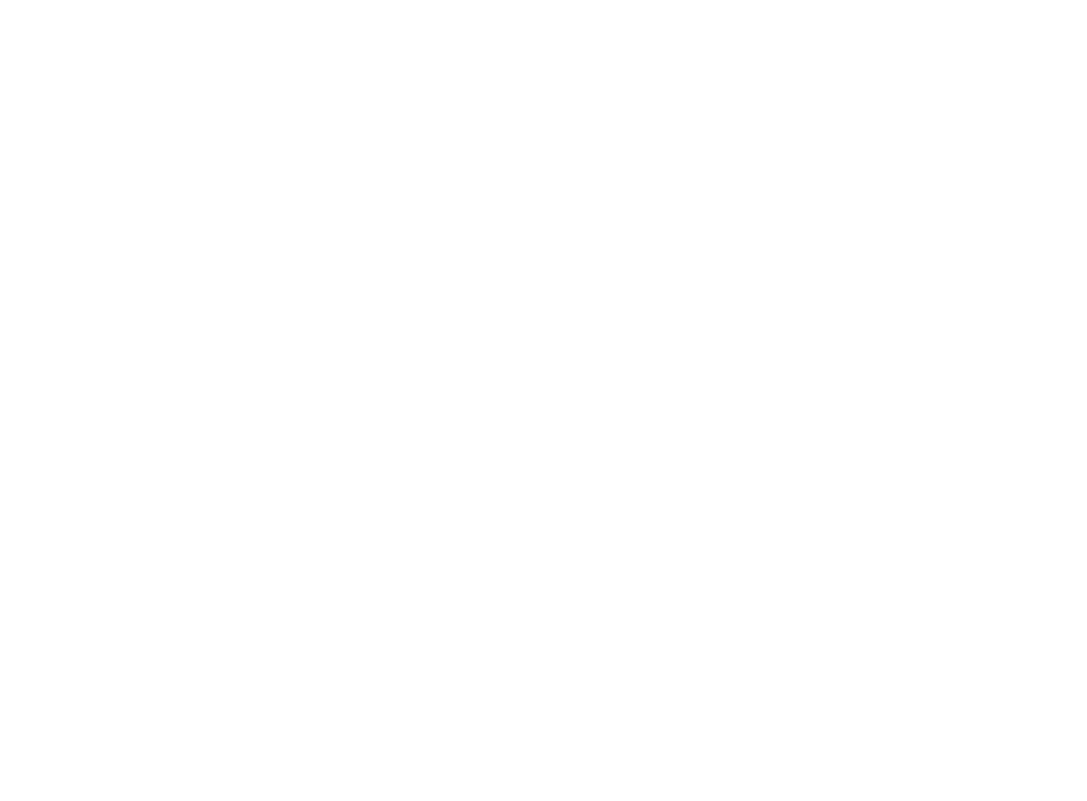
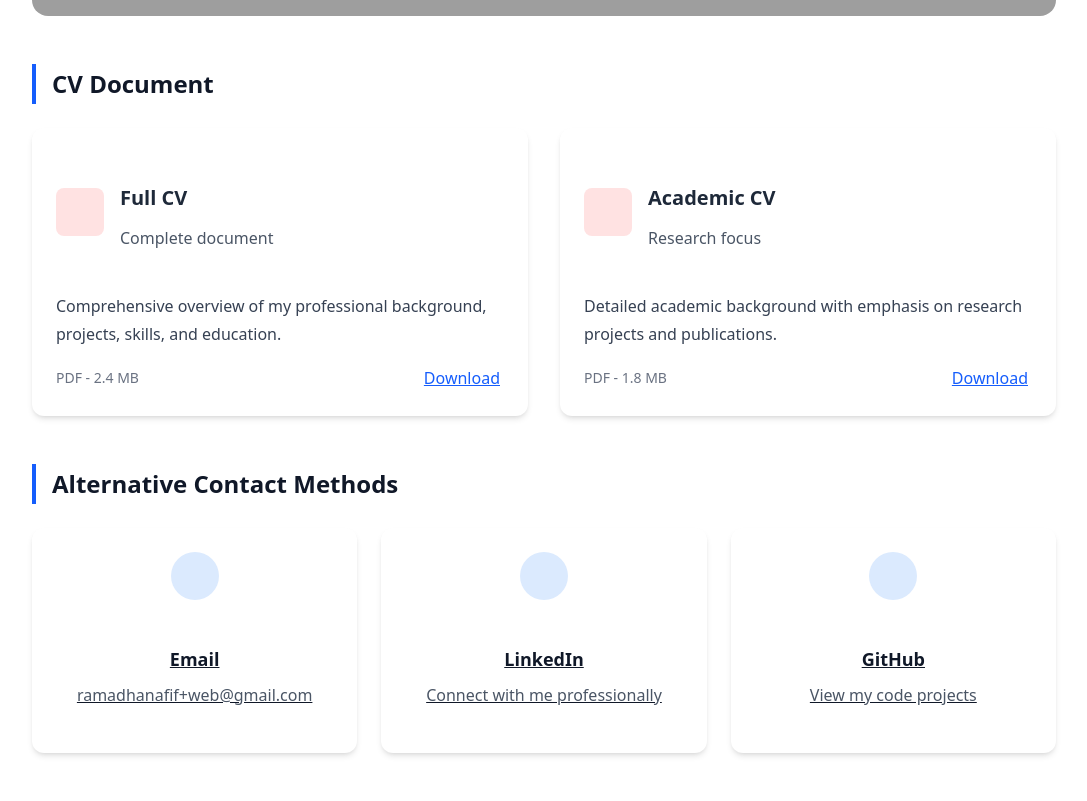
Before and after one commit to ramadhanafif/portofolio-v2, a SvelteKit app: page /resume in a window 1280 px wide. Before the commit this address had no page. Shown: the part 499-1300 px from the top of the page, without its empty margins (96-1183 px from the left). Before the commit the page ends 800 px from the top, so only its background shows below. Built offline with nearby package versions, Linux system fonts and the light colour scheme; grey boxes are pictures that could not be loaded.

Commit message:
feat: add resume pages for download

```diff
--- a/src/routes/+layout.svelte
+++ b/src/routes/+layout.svelte
@@ -12,7 +12,7 @@
 		src="//stats.afiframadhan.dev/count.js"
 	></script>
 	<noscript>
-		<img src="https://stats.afiframadhan.dev/count?p=/" />
+		<img src="https://stats.afiframadhan.dev/count?p=/" alt="stats" />
 	</noscript>
 </svelte:head>
 
--- /dev/null
+++ b/src/routes/resume/+page.svelte
@@ -0,0 +1,138 @@
+<div class="m-auto prose mt-4 w-full max-w-6xl px-8">
+	<div class="m-auto mt-4 w-full max-w-6xl px-8">
+		<div class="flex min-h-screen">
+			<!-- Main Content -->
+			<main class="my-16 prose max-w-none flex-1">
+				<div
+					class="mb-12 rounded-2xl bg-[url(https://images.unsplash.com/photo-1555421689-491a97ff2040?ixlib=rb-4.0.3&ixid=M3wxMjA3fDB8MHxwaG90by1wYWdlfHx8fGVufDB8fHx8fA%3D%3D&auto=format&fit=crop&w=2000&q=80)] bg-cover bg-center p-8"
+				>
+					<div class="max-w-2xl rounded-xl bg-white/90 p-6 backdrop-blur-sm">
+						<h1 class="mb-2 text-3xl font-bold text-gray-800 md:text-4xl">Download My CV</h1>
+						<p class="mb-6 text-lg text-gray-600">
+							Get the complete details of my professional experience, projects, and qualifications
+							in PDF format.
+						</p>
+						<a
+							href="#"
+							class="inline-flex transform items-center rounded-lg bg-blue-600 px-6 py-3 font-bold text-white transition duration-300 hover:scale-105 hover:bg-blue-700"
+						>
+							<i class="fas fa-download mr-2"></i> Download CV (PDF)
+						</a>
+					</div>
+				</div>
+
+				<section class="mb-12">
+					<h2 class="mb-6 border-l-4 border-blue-600 py-1 pl-4 text-2xl font-bold">CV Document</h2>
+					<div class="grid grid-cols-1 gap-8 md:grid-cols-2">
+						<div
+							class="pdf-card overflow-hidden rounded-xl bg-white shadow-md transition-all duration-300 hover:shadow-lg"
+						>
+							<div class="p-6">
+								<div class="mb-4 flex items-center">
+									<div
+										class="pdf-icon mr-4 flex h-12 w-12 items-center justify-center rounded-lg bg-red-100 text-red-600"
+									>
+										<i class="fas fa-file-pdf text-2xl"></i>
+									</div>
+									<div>
+										<h3 class="text-xl font-bold text-gray-800">Full CV</h3>
+										<p class="text-gray-600">Complete document</p>
+									</div>
+								</div>
+								<p class="mb-4 text-gray-700">
+									Comprehensive overview of my professional background, projects, skills, and
+									education.
+								</p>
+								<div class="flex items-center justify-between">
+									<span class="text-sm text-gray-500">PDF - 2.4 MB</span>
+									<a
+										href="#"
+										class="inline-flex items-center font-medium text-blue-600 hover:text-blue-800"
+									>
+										Download <i class="fas fa-arrow-down ml-1"></i>
+									</a>
+								</div>
+							</div>
+						</div>
+
+						<div
+							class="pdf-card overflow-hidden rounded-xl bg-white shadow-md transition-all duration-300 hover:shadow-lg"
+						>
+							<div class="p-6">
+								<div class="mb-4 flex items-center">
+									<div
+										class="pdf-icon mr-4 flex h-12 w-12 items-center justify-center rounded-lg bg-red-100 text-red-600"
+									>
+										<i class="fas fa-file-pdf text-2xl"></i>
+									</div>
+									<div>
+										<h3 class="text-xl font-bold text-gray-800">Academic CV</h3>
+										<p class="text-gray-600">Research focus</p>
+									</div>
+								</div>
+								<p class="mb-4 text-gray-700">
+									Detailed academic background with emphasis on research projects and publications.
+								</p>
+								<div class="flex items-center justify-between">
+									<span class="text-sm text-gray-500">PDF - 1.8 MB</span>
+									<a
+										href="#"
+										class="inline-flex items-center font-medium text-blue-600 hover:text-blue-800"
+									>
+										Download <i class="fas fa-arrow-down ml-1"></i>
+									</a>
+								</div>
+							</div>
+						</div>
+					</div>
+				</section>
+
+				<section class="mb-12">
+					<h2 class="mb-6 border-l-4 border-blue-600 py-1 pl-4 text-2xl font-bold">
+						Alternative Contact Methods
+					</h2>
+					<div class="grid grid-cols-1 gap-6 md:grid-cols-3">
+						<a
+							href="mailto:ramadhanafif+web@gmail.com"
+							class="flex flex-col items-center rounded-xl bg-white p-6 text-center shadow-md transition-all duration-300 hover:-translate-y-1 hover:shadow-lg"
+						>
+							<div
+								class="mb-4 flex h-12 w-12 items-center justify-center rounded-full bg-blue-100 text-blue-600"
+							>
+								<i class="fas fa-envelope text-xl"></i>
+							</div>
+							<h3 class="mb-2 text-lg font-semibold">Email</h3>
+							<p class="text-gray-600">ramadhanafif+web@gmail.com</p>
+						</a>
+						<a
+							href="https://www.linkedin.com/in/muhammad-afif-ramadhan-35232415a/"
+							target="_blank"
+							class="flex flex-col items-center rounded-xl bg-white p-6 text-center shadow-md transition-all duration-300 hover:-translate-y-1 hover:shadow-lg"
+						>
+							<div
+								class="mb-4 flex h-12 w-12 items-center justify-center rounded-full bg-blue-100 text-blue-600"
+							>
+								<i class="fab fa-linkedin-in text-xl"></i>
+							</div>
+							<h3 class="mb-2 text-lg font-semibold">LinkedIn</h3>
+							<p class="text-gray-600">Connect with me professionally</p>
+						</a>
+						<a
+							href="https://github.com/ramadhanafif"
+							target="_blank"
+							class="flex flex-col items-center rounded-xl bg-white p-6 text-center shadow-md transition-all duration-300 hover:-translate-y-1 hover:shadow-lg"
+						>
+							<div
+								class="mb-4 flex h-12 w-12 items-center justify-center rounded-full bg-blue-100 text-blue-600"
+							>
+								<i class="fab fa-github text-xl"></i>
+							</div>
+							<h3 class="mb-2 text-lg font-semibold">GitHub</h3>
+							<p class="text-gray-600">View my code projects</p>
+						</a>
+					</div>
+				</section>
+			</main>
+		</div>
+	</div>
+</div>
```
Also changed, not shown: 1 other file (tests, documents, lock files or other folders).
